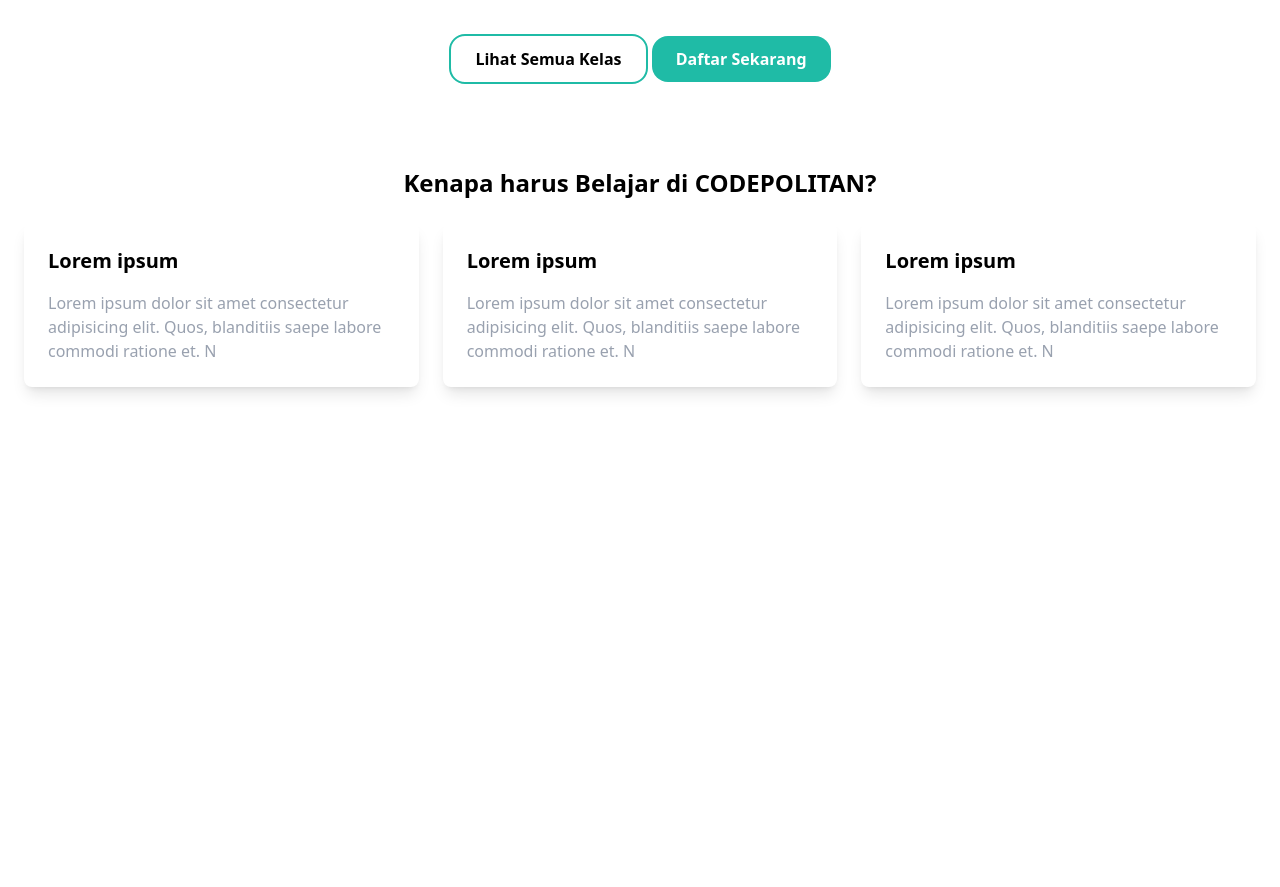
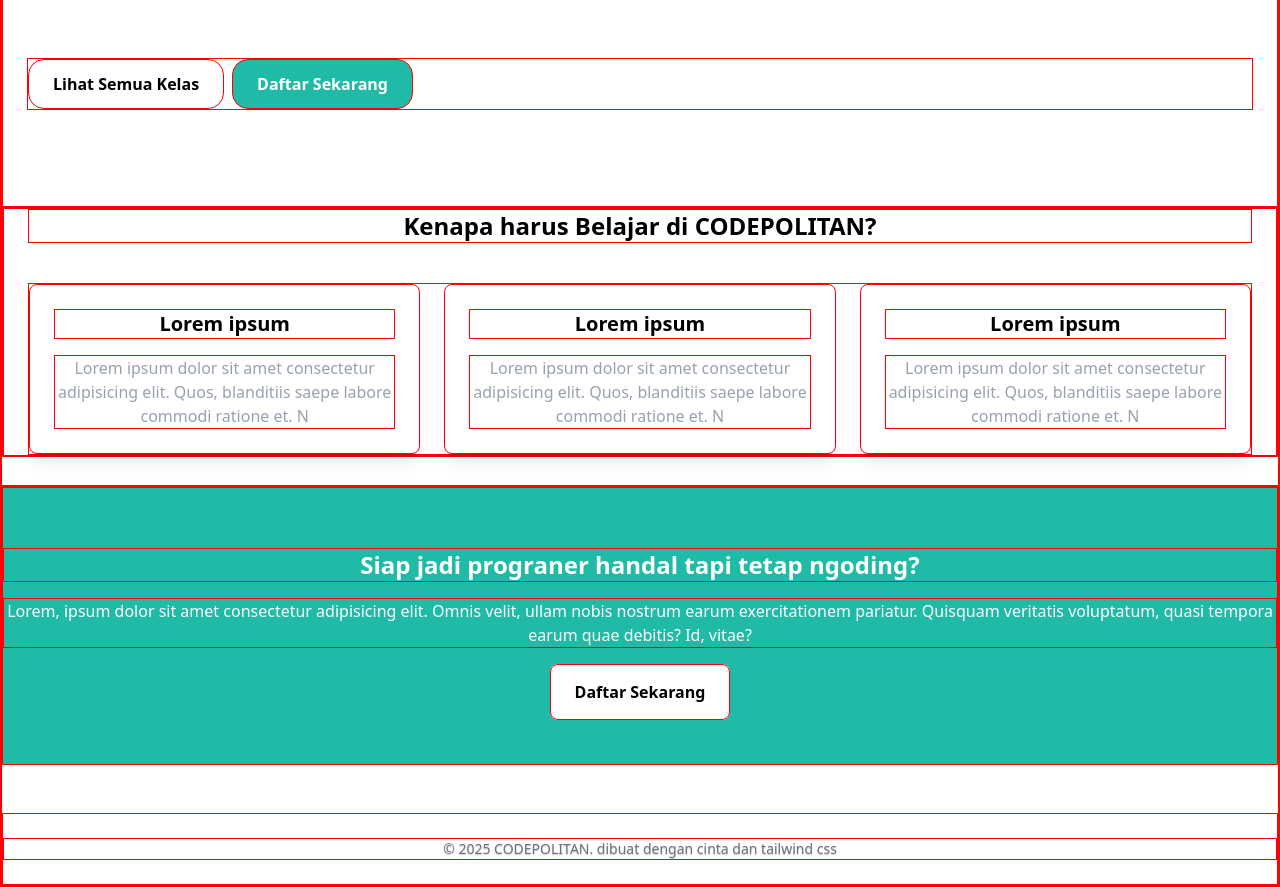
Before and after one commit to Dwl4991/cp-4-FE-3-tailwindDasar, a website: page src/index.html in a window 1280 px wide. Shown: the part 349-1236 px from the top of the page. Before the commit the page ends 800 px from the top, so only its background shows below. Drawn offline with Linux system fonts and the light colour scheme.

Commit message:
kelar nih

```diff
--- a/src/index.html
+++ b/src/index.html
@@ -5,12 +5,24 @@
     <meta name="viewport" content="width=device-width, initial-scale=1.0" />
     <link href="./output.css" rel="stylesheet" />
     <title>Document</title>
+    <style>
+      html,
+      body {
+        overflow-x: hidden;
+        max-width: 100vw;
+      }
+      * {
+        border: 1px solid red;
+      }
+    </style>
   </head>
-  <body>
-    <header class="px-6 py-4 bg-[#1FBBA6]">
+  <body class="overflow-x-hidden">
+    <header class="px-6 py-4 bg-[#1FBBA6] max-w-screen-xl mx-auto w-full">
       <div class="flex justify-between text-white">
-        <h1 class="text-2xl">CODE<span class="font-bold">POLITAN</span></h1>
-        <nav class="space-x-4 text-lg">
+        <h1 class="text-2xl md:text-sm">
+          CODE<span class="font-bold">POLITAN</span>
+        </h1>
+        <nav class="space-x-4 text-lg max-sm:hidden">
           <a href="#">Kenapa Kamu</a>
           <a href="#">Keunggulan</a>
           <a href="#">Gabung</a>
@@ -18,7 +30,9 @@
       </div>
     </header>
     <!-- hero section -->
-    <section class="pt-40 pb-24 px-6 text-center">
+    <section
+      class="max-w-screen-xl mx-auto w-full pt-40 pb-24 px-6 text-center md:px-6"
+    >
       <div class="">
         <h2 class="text-5xl font-bold leading-tight mb-6">
           Belajar Ngoding asik bareng
@@ -29,7 +43,7 @@
           jaid programer?
         </p>
       </div>
-      <div class="mt-15 font-bold">
+      <div class="mt-15 font-bold flex flex-col md:flex-row flex-wrap gap-2">
         <a
           href="#"
           class="px-6 py-3 bg-white rounded-2xl border-2 border-[#1FBBA6] hover:bg-gray-700 hover:text-white hover:border-gray-700"
@@ -46,10 +60,10 @@
     <!-- kenapa section -->
     <section class="mb-7">
       <div class="px-6">
-        <h2 class="text-2xl font-bold text-center mb-6">
+        <h2 class="text-2xl font-bold text-center mb-10">
           Kenapa harus Belajar di CODEPOLITAN?
         </h2>
-        <div class="grid grid-cols-3 gap-6">
+        <div class="grid md:grid-cols-3 gap-6 md:text-center">
           <div
             class="bg-white p-6 rounded-lg shadow-lg hover:bg-[#1FBBA6] hover:text-white duration-300 hover:shadow-2xl"
           >
@@ -81,7 +95,25 @@
     <section></section>
     <!-- ./ keunggulan section -->
     <!-- CTA section -->
-    <section></section>
+    <section class="py-15 text-center bg-[#1FBBA6] text-white">
+      <h2 class="text-2xl font-bold mb-4">
+        Siap jadi prograner handal tapi tetap ngoding?
+      </h2>
+      <p class="mb-8">
+        Lorem, ipsum dolor sit amet consectetur adipisicing elit. Omnis velit,
+        ullam nobis nostrum earum exercitationem pariatur. Quisquam veritatis
+        voluptatum, quasi tempora earum quae debitis? Id, vitae?
+      </p>
+      <a
+        href="#"
+        class="bg-white text-black py-4 px-6 rounded-lg hover:bg-gray-700 hover:text-[#1FBBA6] transition duration-700 font-semibold"
+        >Daftar Sekarang</a
+      >
+    </section>
     <!-- ./ CTA section -->
+
+    <footer class="py-6 text-center text-sm mt-12 text-gray-500 text-shadow-sm">
+      <p>&copy; 2025 CODEPOLITAN. dibuat dengan cinta dan tailwind css</p>
+    </footer>
   </body>
 </html>
```
Also changed, not shown: src/output.css.
